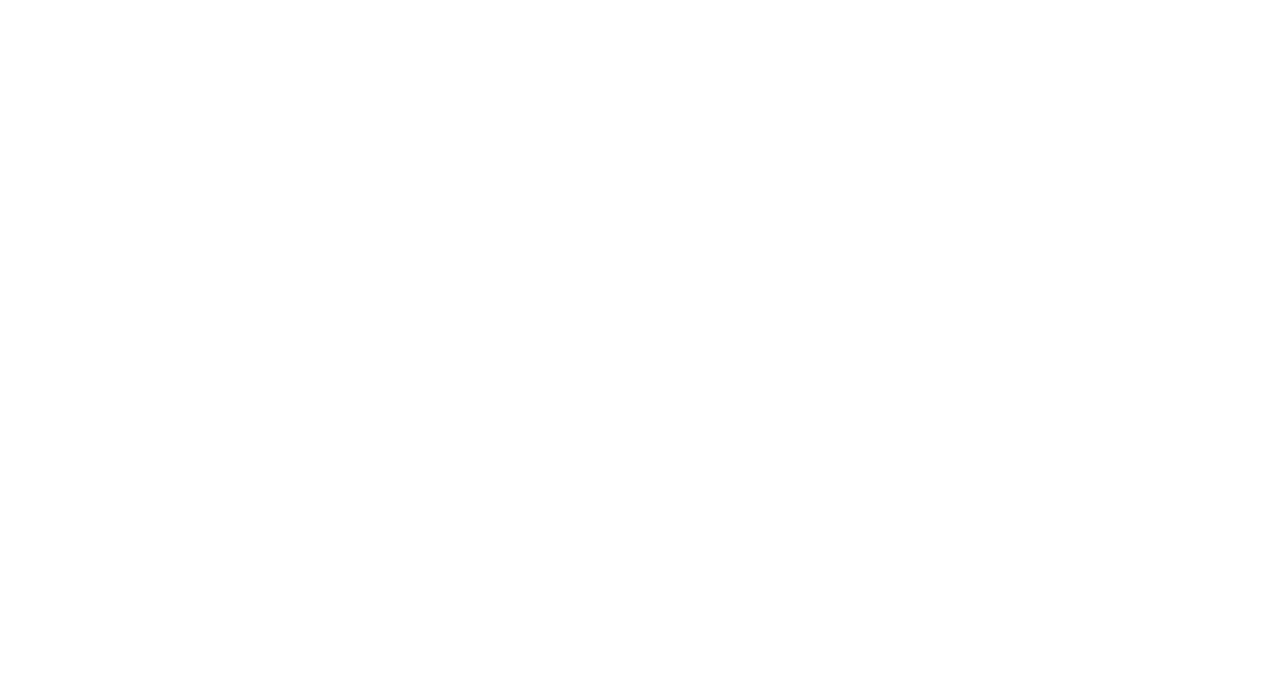
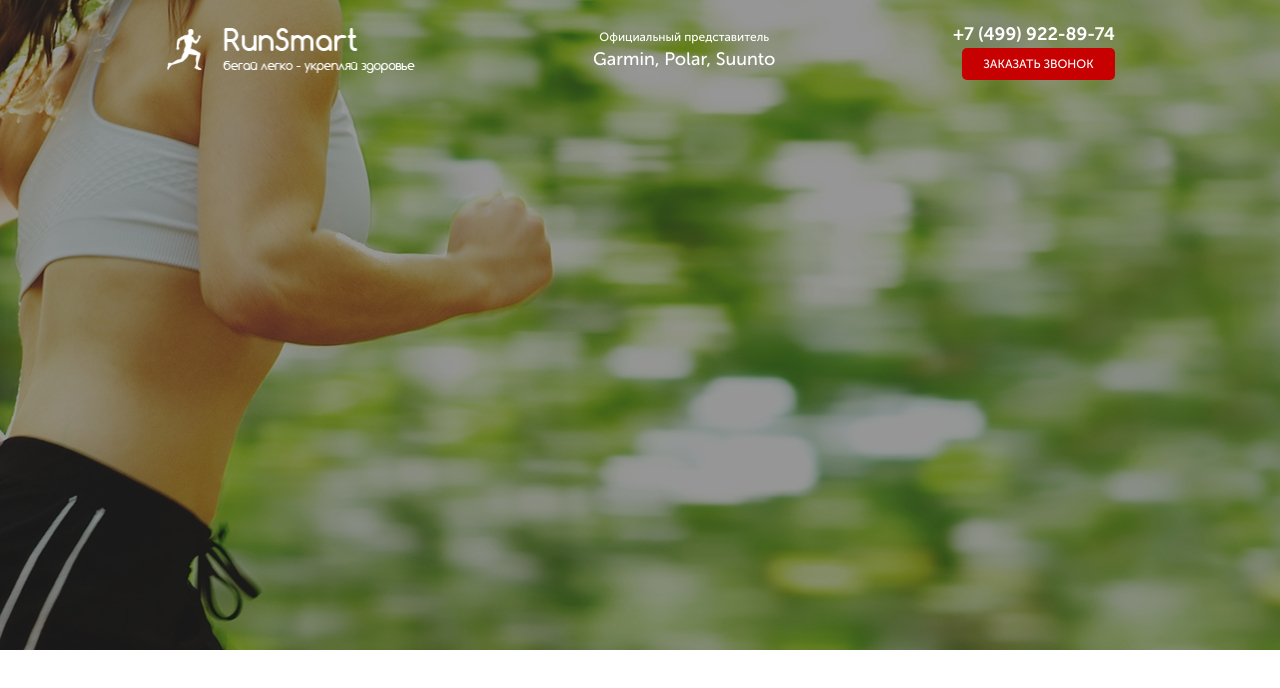
Before and after one commit to norison/Pulse, a website: page src/index.html in a window 1280 px wide. Drawn offline with Linux system fonts and the light colour scheme.

Commit message:
added promo and header styles

```diff
--- a/src/index.html
+++ b/src/index.html
@@ -9,5 +9,23 @@
     <link rel="stylesheet" href="css/font.css" />
     <link rel="stylesheet" href="css/style.min.css" />
   </head>
-  <body></body>
+  <body>
+    <div class="promo">
+      <div class="container">
+        <header class="header">
+          <div class="header__logo">
+            <a href="#"><img src="icons/logo.png" alt="logo" /></a>
+          </div>
+          <div class="header__official">
+            Официальный представитель
+            <span>Garmin, Polar, Suunto</span>
+          </div>
+          <div class="header__contacts">
+            <a href="tel:+74999228974" class="header__phone">+7 (499) 922-89-74</a>
+            <button class="button">заказать звонок</button>
+          </div>
+        </header>
+      </div>
+    </div>
+  </body>
 </html>
--- /dev/null
+++ b/src/sass/blocks/_buttons.scss
@@ -0,0 +1,12 @@
+.button {
+  width: 153px;
+  height: 32px;
+  background-color: $main-color;
+  font-weight: 500;
+  font-size: 12px;
+  text-align: center;
+  text-transform: uppercase;
+  color: white;
+  border-radius: 5px;
+  border: none;
+}
--- /dev/null
+++ b/src/sass/blocks/_header.scss
@@ -0,0 +1,36 @@
+.header {
+  display: flex;
+  justify-content: space-between;
+  align-items: center;
+  &__logo {
+    width: 250px;
+    img {
+      width: 100%;
+    }
+  }
+  &__official {
+    font-weight: 500;
+    font-size: 12px;
+    text-align: center;
+    color: white;
+    span {
+      display: block;
+      font-size: 18px;
+    }
+  }
+  &__contacts {
+    display: flex;
+    flex-direction: column;
+    align-items: flex-end;
+  }
+  &__phone {
+    display: block;
+    font-weight: 700;
+    font-size: 18px;
+    color: white;
+    &:hover {
+      color: white;
+      text-decoration: none;
+    }
+  }
+}
--- /dev/null
+++ b/src/sass/blocks/_promo.scss
@@ -0,0 +1,5 @@
+.promo {
+  min-height: 650px;
+  padding: 21px 0 93px 0;
+  background: url("../../img/main.jpg") center center/cover no-repeat;
+}
--- a/src/sass/style.scss
+++ b/src/sass/style.scss
@@ -1,5 +1,12 @@
 @import "base/variables";
+@import "blocks/promo";
+@import "blocks/header";
+@import "blocks/buttons";
 
 * {
   font-family: "Museo Sans Cyrl", sans-serif;
 }
+.container {
+  max-width: 950px;
+  margin: 0 auto;
+}
```
Also changed, not shown: src/css/blocks/header.min.css (added), src/css/style.min.css.
